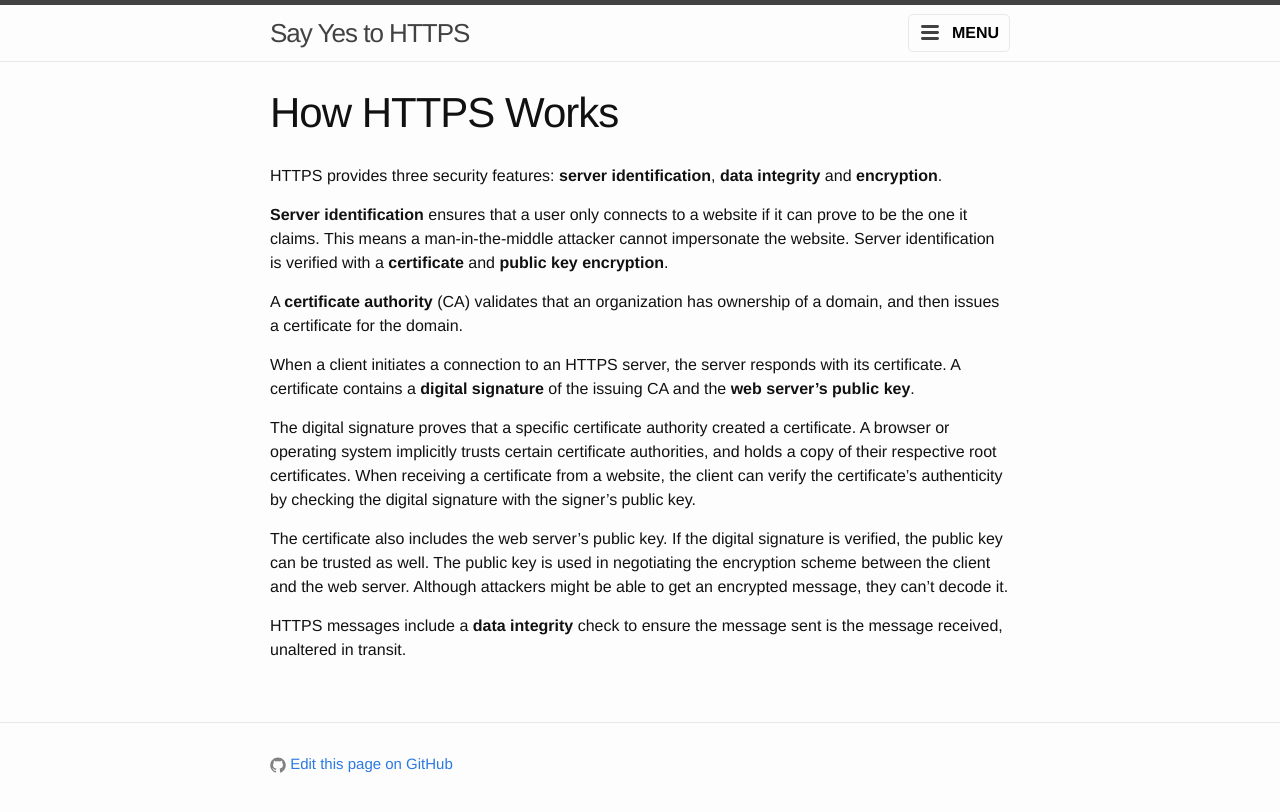
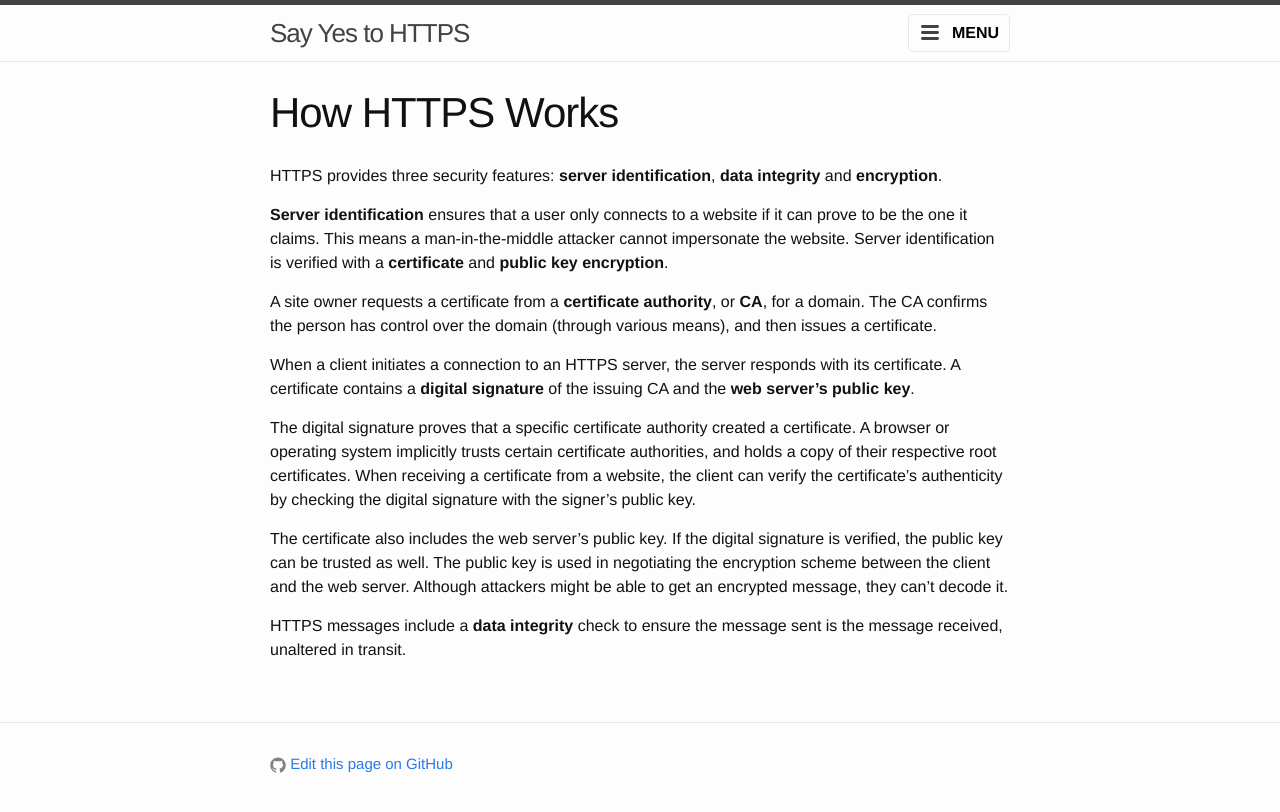
Before and after one commit to ericandrewlewis/say-yes-to-https, a Jekyll site: the page built from how-https-works.md, in a window 1280 px wide. Shown: the top 812 px of the page. Built offline with Jekyll 4.4.1, drawn with Linux system fonts in a browser that asks for light colours.

Commit message:
Draw out the certificate issuance description

```diff
--- a/how-https-works.md
+++ b/how-https-works.md
@@ -9,7 +9,7 @@ HTTPS provides three security features: **server identification**, **data integr
 
 **Server identification** ensures that a user only connects to a website if it can prove to be the one it claims. This means a man-in-the-middle attacker cannot impersonate the website. Server identification is verified with a **certificate** and **public key encryption**.
 
-A **certificate authority** (CA) validates that an organization has ownership of a domain, and then issues a certificate for the domain.
+A site owner requests a certificate from a **certificate authority**, or **CA**, for a domain. The CA confirms the person has control over the domain (through various means), and then issues a certificate.
 
 When a client initiates a connection to an HTTPS server, the server responds with its certificate. A certificate contains a **digital signature** of the issuing CA and the **web server's public key**.
 
```
